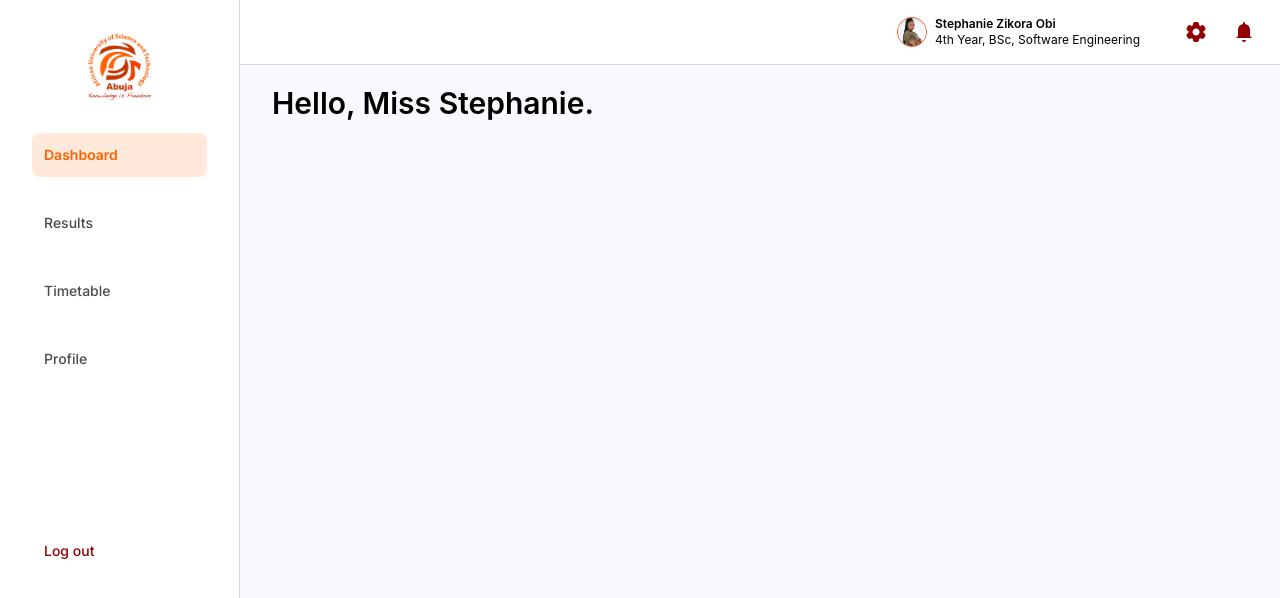
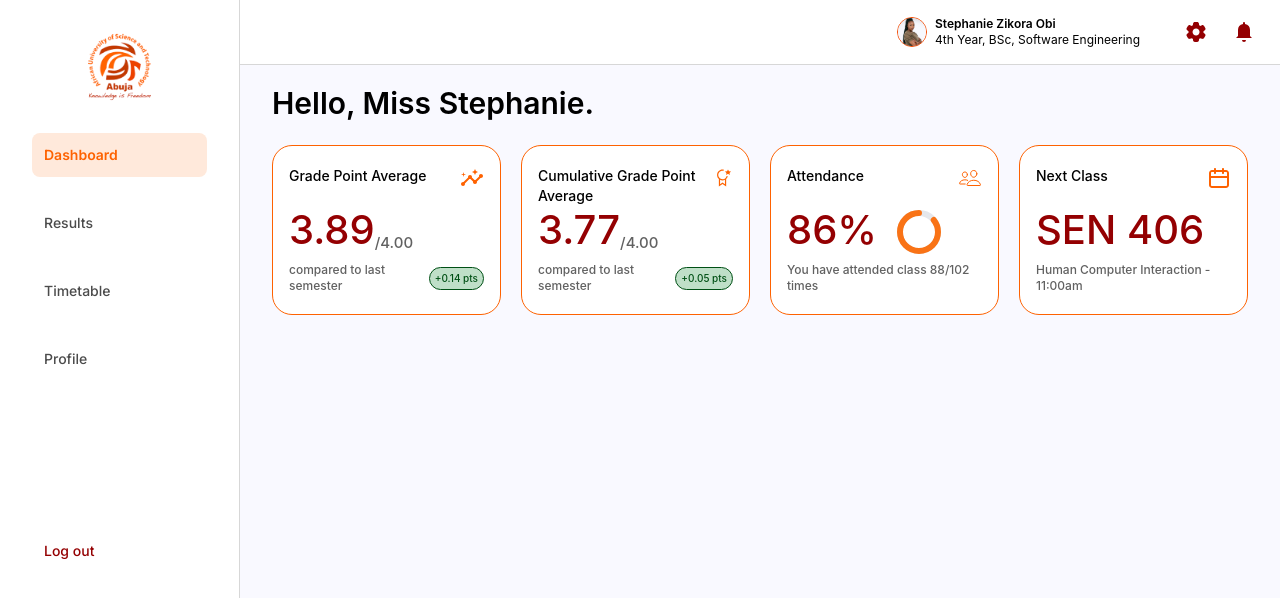
Before and after one commit to progressijuwe/student-portal, a React (Vite) app: page /dashboard in a window 1280 px wide. Shown: the top 598 px of the page. Built offline with nearby package versions, Linux system fonts and the light colour scheme.

Commit message:
Stat Cards Section

```diff
--- a/src/components/ui/Card.jsx
+++ b/src/components/ui/Card.jsx
@@ -1,9 +1,26 @@
-export function Card (){
+import DonutChart from "./DonutChart"
+
+export default function Card ({ label, icon, value, suffix, percent, footer }){
 
     return(
-        <div>
-            <div>
-                <h2></h2>
+        <div className="flex flex-col shrink justify-between border border-brand-orange rounded-[20px] bg-white py-4 md:py-5 md:px-4 px-2 w-full">
+            <div className="flex justify-between">
+                <h2 className="text-sm font-medium text-black">{label}</h2>
+                {icon}
+            </div>
+            <div className="flex flex-col gap-2">
+                <div className="flex flex-wrap items-center md:items-end gap-5">
+                    <div className="flex items-end">
+                        <span className="text-[30px] md:text-[40px] text-brand-red font-medium leading-12">{value}</span>
+                        {suffix && <span className="text-label text-base md:text-[15px] font-medium">{suffix}</span>}
+                    </div>
+                    {percent && (
+                        <div className="shrink-0 aspect-square">
+                            <DonutChart percent={percent} size={44} />
+                        </div>
+                    )}
+                </div>
+                {footer}
             </div>
         </div>
     )
--- /dev/null
+++ b/src/components/ui/DonutChart.jsx
@@ -0,0 +1,31 @@
+import { useState, useEffect } from "react"
+
+export default function DonutChart({ percent = 90, size = 56, stroke = 6 }) {
+  const r = (size - stroke) / 2
+  const circ = 2 * Math.PI * r
+
+  const [current, setCurrent] = useState(0)
+
+  useEffect(() => {
+    const timer = setTimeout(() => setCurrent(percent), 100)
+    return () => clearTimeout(timer)
+  }, [percent])
+
+  const offset = circ * (1 - current / 100)
+
+  return (
+    <svg width={size} height={size} style={{ transform: "rotate(-90deg)" }}>
+      <circle cx={size/2} cy={size/2} r={r} fill="none" stroke="#e5e7eb" strokeWidth={stroke} />
+      <circle
+        cx={size/2} cy={size/2} r={r}
+        fill="none"
+        stroke="#f97316"
+        strokeWidth={stroke}
+        strokeDasharray={circ}
+        strokeDashoffset={-offset}
+        strokeLinecap="round"
+        style={{ transition: "stroke-dashoffset 1s ease" }}
+      />
+    </svg>
+  )
+}
--- a/src/pages/DashboardPage.jsx
+++ b/src/pages/DashboardPage.jsx
@@ -1,9 +1,11 @@
-import { HeroSection }    from '../sections/dashboard/HeroSection'
+import StatCards from "../sections/dashboard/StatCards";
+
 
 export default function DashboardPage() {
   return (
-    <div className='py-5 px-6 md:px-8'>
+    <div className='py-5 px-6 md:px-8 flex flex-col gap-6'>
       <h2 className='font-semibold text-xl md:text-3xl'>Hello, Miss Stephanie.</h2>
+      <StatCards />
     </div>
   )
 }
--- /dev/null
+++ b/src/sections/dashboard/StatCards.jsx
@@ -0,0 +1,86 @@
+import Card from '../../components/ui/Card'
+import TimelineIcon from '../../assets/svg/timeline.svg?react'
+import BadgeIcon from '../../assets/svg/badge.svg?react'
+import CalendarIcon from '../../assets/svg/calendar.svg?react'
+import PeopleIcon from '../../assets/svg/people.svg?react'
+
+const countAttended = 88
+const countTotal = 102
+
+const attendancePercent = Math.round((countAttended / countTotal) * 100)
+
+const stats = [
+    {
+        label: 'Grade Point Average',
+        icon: <TimelineIcon />,
+        value: '3.89',
+        suffix: '/4.00',
+        variant: 'gpa',
+        badge: '+0.14 pts',
+    },
+    {
+        label: 'Cumulative Grade Point Average',
+        icon: <BadgeIcon />,
+        value: '3.77',
+        suffix: '/4.00',
+        variant: 'gpa',
+        badge: '+0.05 pts',
+    },
+    {
+        label: 'Attendance',
+        icon: <PeopleIcon />,
+        value: `${attendancePercent}%`,
+        variant: 'attendance',
+        countAttended,
+        countTotal,
+        percent: attendancePercent,
+    },
+    {
+        label: 'Next Class',
+        icon: <CalendarIcon />,
+        value: 'SEN 406',
+        variant: 'next-class',
+        course: 'Human Computer Interaction',
+        time: '11:00am',
+    },
+]
+
+const getCardSlots = (stat) => {
+  switch (stat.variant) {
+    case 'gpa':
+      return {
+        footer: (
+          <div className="flex items-center gap-2 justify-between">
+            <span className="text-xs text-label font-medium">compared to last semester</span>
+            <Badge>{stat.badge}</Badge>
+          </div>
+        ),
+      }
+    case 'attendance':
+      return {
+        footer: <span className="text-xs text-label font-medium">You have attended class {stat.countAttended}/{stat.countTotal} times</span>,
+      }
+    case 'next-class':
+      return {
+        footer: <span className="text-xs text-label font-medium">{stat.course} - {stat.time}</span>,
+      }
+  }
+}
+
+export default function StatCards() {
+  return (
+    <div className="grid grid-cols-2 lg:grid-cols-4 gap-5">
+      {stats.map((stat) => (
+        <Card key={stat.label} {...stat} {...getCardSlots(stat)} />
+      ))}
+    </div>
+  )
+}
+
+function Badge({ children }){
+    return(
+        <span className='text-[8px] md:text-[10px] font-medium border border-badge-border bg-badge text-badge-border px-1.25 py-0.75 rounded-[20px] text-nowrap'>
+            {children}
+        </span>
+    )
+}
--- a/src/styles/globals.css
+++ b/src/styles/globals.css
@@ -10,6 +10,13 @@
   --color-brand-red: #940002;
   --color-border: #D7D7D7;
 
+  --color-badge: #BFDFC8;
+  --color-badge-border: #005015;
+
+  --color-label: #616161;
+
+  --color-brand-orange: #FE6201;
+
   --color-body: #4B4B4B;
 }
 @layer base{
```
